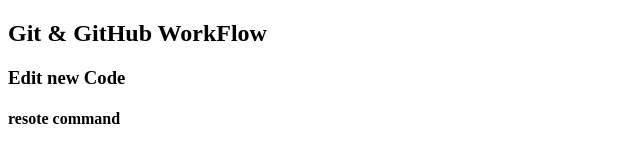
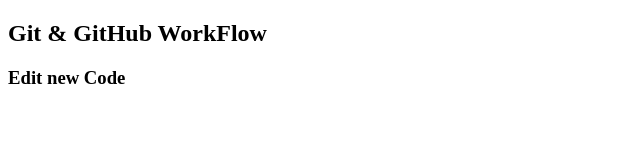
Before and after one commit to kesha-v0411/WorkFlow, a plain HTML site: page index.html in a window 1280 px wide. Shown: the whole page, without its empty margins (0-640 px from the left). Drawn offline with Linux system fonts and the light colour scheme.

Commit message:
Revert "relevant command"
This reverts commit d4ca3ea3003d5a9309f2fdd03aa97311193642f3.

```diff
--- a/index.html
+++ b/index.html
@@ -8,6 +8,5 @@
 <body>
     <h2>Git & GitHub WorkFlow<h2>
         <h3> Edit new Code <h3>
-            <h4> resote command <h4>
 </body>
 </html>
```
Also changed, not shown: style.css (deleted), 1 other file.
